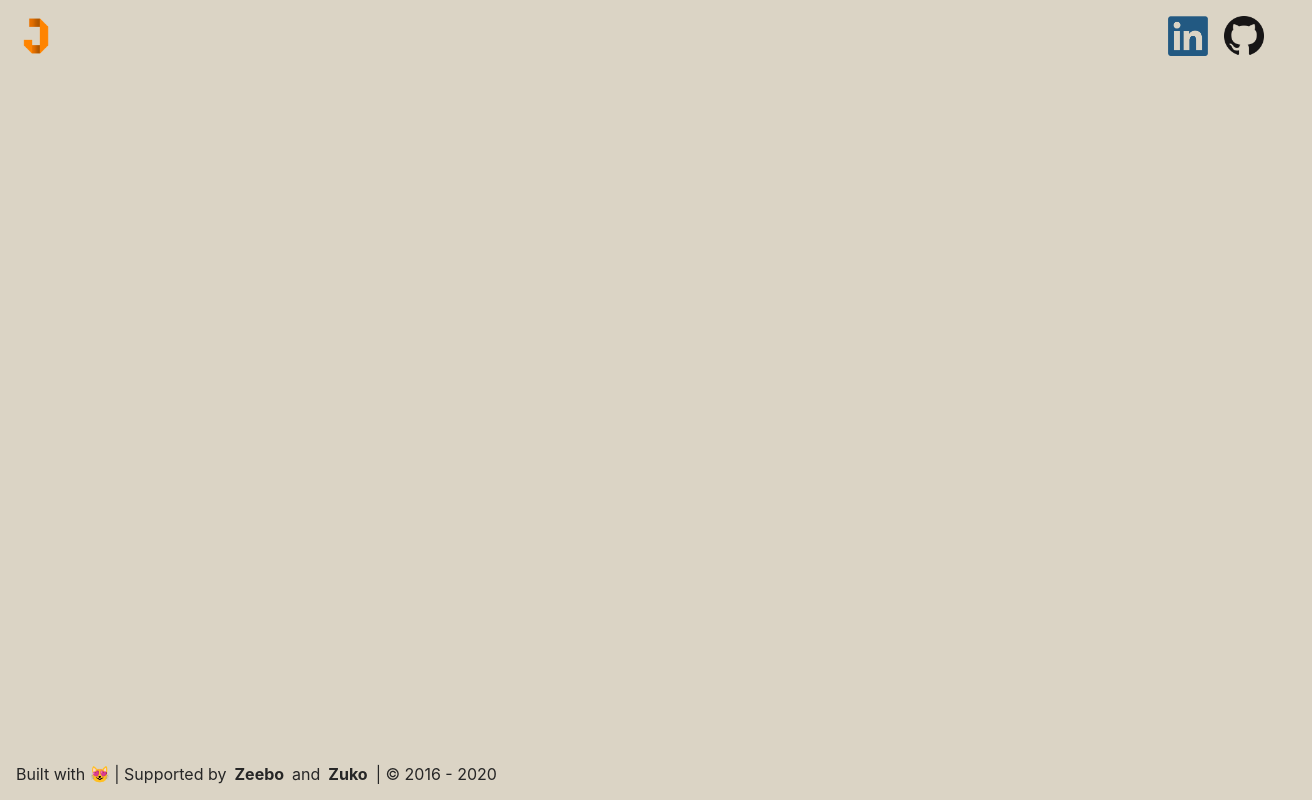
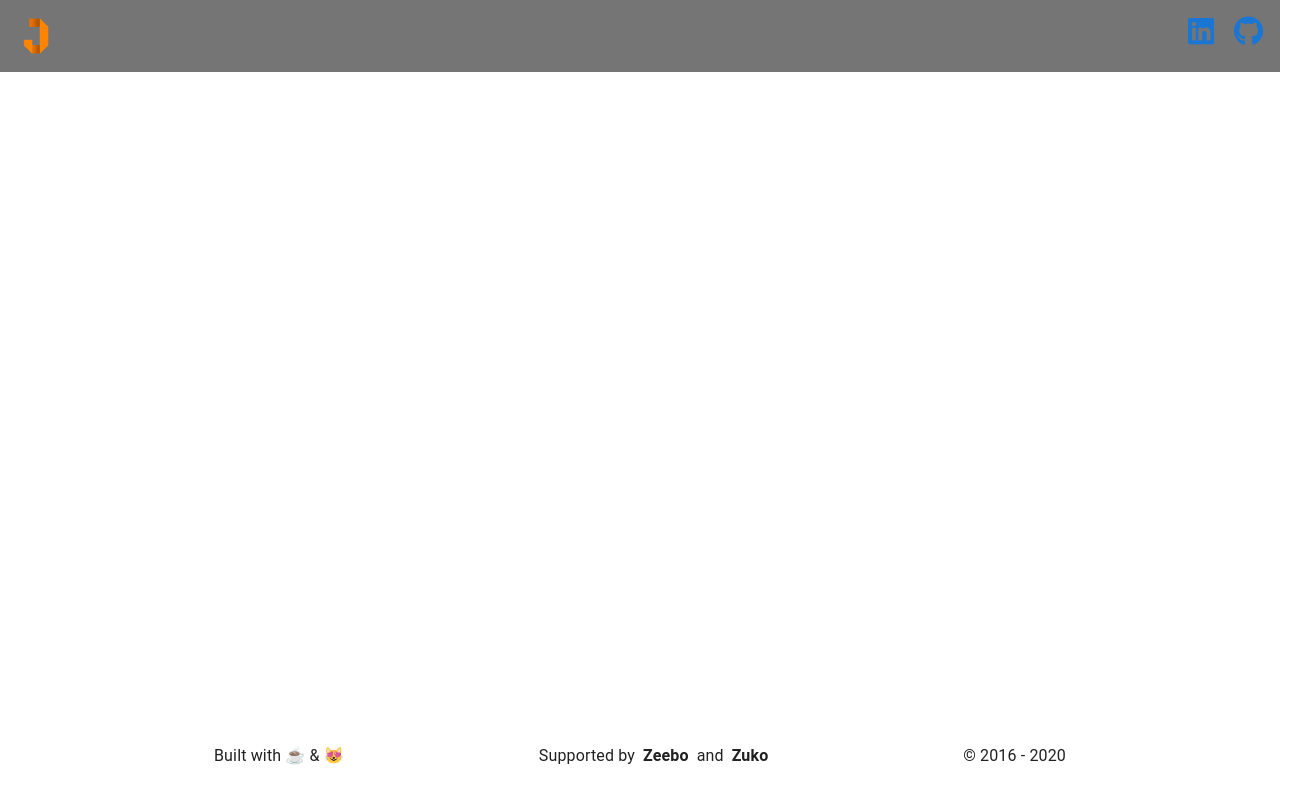
Before and after one commit to jwu910/joshuawudotme, a React (Create React App) app: page /projects in a window 1280 px wide. Shown: the whole page, 1312 px wide, since content can reach past the window. Built offline with nearby package versions, Linux system fonts and the light colour scheme.

Commit message:
chore: Add footer, logos

```diff
--- a/src/App.scss
+++ /dev/null
@@ -1,4 +0,0 @@
-.App {
-  text-align: center;
-  height: 100%;
-}
--- a/src/App.tsx
+++ b/src/App.tsx
@@ -1,8 +1,13 @@
-import { Stack } from "@mui/material";
+import {
+  Container,
+  CssBaseline,
+  Stack,
+  useMediaQuery,
+} from "@mui/material";
 import CircularProgress from "@mui/material/CircularProgress";
+import { createTheme, ThemeProvider } from "@mui/material/styles";
 import React, { Suspense } from "react";
 import { BrowserRouter as Router, Route, Routes } from "react-router-dom";
-import "./App.scss";
 import Footer from "./components/Footer";
 import Navbar from "./components/Navbar";
 
@@ -15,16 +20,31 @@
 */
 
 function App() {
-  // TODO: create theme
+  const prefersDarkMode = useMediaQuery("(prefers-color-scheme: dark)");
+
+  const theme = React.useMemo(
+    () =>
+      createTheme({
+        palette: {
+          mode: prefersDarkMode ? "dark" : "light",
+          contrastThreshold: 3,
+        },
+      }),
+    [prefersDarkMode]
+  );
 
   return (
+    <>
+      <ThemeProvider theme={theme}>
+        <CssBaseline enableColorScheme />
         <Router>
+          <Navbar />
+          <Container maxWidth="md">
             <Stack
-        sx={{ m: "auto", height: "100vh" }}
+              sx={{ pt: 12, height: "calc(100vh - 56px)" }}
               spacing={2}
               justifyContent="space-between"
             >
-        <Navbar />
               <Routes>
                 <Route
                   path="/"
@@ -43,9 +63,12 @@
                   }
                 />
               </Routes>
+            </Stack>
             <Footer />
-      </Stack>
+          </Container>
         </Router>
+      </ThemeProvider>
+    </>
   );
 }
 
--- a/src/components/Footer.tsx
+++ b/src/components/Footer.tsx
@@ -1,4 +1,4 @@
-import { Box, Stack } from "@mui/material";
+import { Box, Container, Stack, Typography } from "@mui/material";
 import { createContext, useState } from "react";
 import { ZeeboPopup } from "../components/ZeeboPopup";
 
@@ -52,37 +52,30 @@
 const Footer = () => {
   return (
     <FooterContextProvider>
-      <Box
-        sx={{
-          backgroundColor: "transparent",
-          bottom: 0,
-          display: "flex",
-          left: 0,
-          p: 2,
-          position: "relative",
-          width: "100vw",
-          zIndex: 1001,
-        }}
-      >
+      <Container disableGutters sx={{ zIndex: 1001 }}>
         <ZeeboPopup />
         <Stack
-          sx={{ width: "100%", display: "flex" }}
-          spacing={2}
-          direction="row"
+          direction={{ xs: "column", md: "row" }}
+          justifyContent="space-between"
         >
-          <Box sx={{ m: "auto", display: "flex" }}>
-            Built with 😻 | Supported by
+          <Typography textAlign={{ xs: "right" }}>
+            Built with ☕ &amp; 😻
+          </Typography>
+          <Typography textAlign={{ xs: "right" }}>
+            Supported by
             <Box component="strong" sx={{ px: 1 }}>
               Zeebo
             </Box>
-            and{" "}
-            <Box component="strong" sx={{ px: 1 }}>
+            and
+            <Box component="strong" sx={{ pl: 1 }}>
               Zuko
-            </Box>{" "}
-            | &copy; 2016 - {new Date().getFullYear()}
-          </Box>
+            </Box>
+          </Typography>
+          <Typography textAlign={{ xs: "right" }}>
+            &copy; 2016 - {new Date().getFullYear()}
+          </Typography>
         </Stack>
-      </Box>
+      </Container>
     </FooterContextProvider>
   );
 };
--- a/src/components/Navbar.tsx
+++ b/src/components/Navbar.tsx
@@ -1,10 +1,9 @@
-import { Box, Link, Stack } from "@mui/material";
-import githubLogo from "../assets/github.png";
-import linkedInLogo from "../assets/linkedin.png";
+import { Box, Link, Stack, useTheme } from "@mui/material";
 import logo from "../assets/wu_logo.png";
 // import { Link as RouterLink, matchPath, useLocation } from "react-router-dom";
 
 const Navbar = () => {
+  const theme = useTheme();
   // const useRouteMatch = (patterns: readonly string[]) => {
   //   const { pathname } = useLocation();
 
@@ -23,7 +22,19 @@
   // const currentTab = routeMatch?.pattern?.path;
 
   return (
-    <Box component="header" sx={{ display: "flex", height: "auto", p: 2 }}>
+    <Box
+      component="header"
+      sx={{
+        display: "flex",
+        height: "auto",
+        p: 2,
+        left: 0,
+        top: 0,
+        position: "fixed",
+        width: "100vw",
+        backgroundColor: theme.palette.grey[600],
+      }}
+    >
       <img src={logo} height="40" alt="logo" />
 
       {/* <Tabs sx={{ ml: 2 }} value={currentTab}>
@@ -44,7 +55,7 @@
 
       <Stack
         direction="row"
-        sx={{ ml: "auto", verticalAlign: "middle" }}
+        sx={{ ml: "auto", verticalAlign: "middle", display: "flex" }}
         spacing={2}
       >
         <Link
@@ -53,8 +64,21 @@
           rel="noopener noreferrer"
           target="_blank"
           title="LinkedIn"
+          sx={{
+            height: "30px",
+            width: "30px",
+            m: 0,
+            display: "flex",
+            verticalAlign: "middle",
+          }}
         >
-          <img height="40" src={linkedInLogo} alt="LinkedIn company logo" />
+          <svg
+            xmlns="http://www.w3.org/2000/svg"
+            viewBox="0 0 448 512"
+            fill={theme.palette.primary.main}
+          >
+            <path d="M416 32H31.9C14.3 32 0 46.5 0 64.3v383.4C0 465.5 14.3 480 31.9 480H416c17.6 0 32-14.5 32-32.3V64.3c0-17.8-14.4-32.3-32-32.3zM135.4 416H69V202.2h66.5V416zm-33.2-243c-21.3 0-38.5-17.3-38.5-38.5S80.9 96 102.2 96c21.2 0 38.5 17.3 38.5 38.5 0 21.3-17.2 38.5-38.5 38.5zm282.1 243h-66.4V312c0-24.8-.5-56.7-34.5-56.7-34.6 0-39.9 27-39.9 54.9V416h-66.4V202.2h63.7v29.2h.9c8.9-16.8 30.6-34.5 62.9-34.5 67.2 0 79.7 44.3 79.7 101.9V416z" />
+          </svg>{" "}
         </Link>
 
         <Link
@@ -63,8 +87,21 @@
           rel="noopener noreferrer"
           target="_blank"
           title="Github"
+          sx={{
+            height: "30px",
+            width: "30px",
+            m: 0,
+            display: "flex",
+            verticalAlign: "middle",
+          }}
         >
-          <img height="40" src={githubLogo} alt="LinkedIn company logo" />
+          <svg
+            xmlns="http://www.w3.org/2000/svg"
+            viewBox="0 0 496 512"
+            fill={theme.palette.primary.main}
+          >
+            <path d="M165.9 397.4c0 2-2.3 3.6-5.2 3.6-3.3.3-5.6-1.3-5.6-3.6 0-2 2.3-3.6 5.2-3.6 3-.3 5.6 1.3 5.6 3.6zm-31.1-4.5c-.7 2 1.3 4.3 4.3 4.9 2.6 1 5.6 0 6.2-2s-1.3-4.3-4.3-5.2c-2.6-.7-5.5.3-6.2 2.3zm44.2-1.7c-2.9.7-4.9 2.6-4.6 4.9.3 2 2.9 3.3 5.9 2.6 2.9-.7 4.9-2.6 4.6-4.6-.3-1.9-3-3.2-5.9-2.9zM244.8 8C106.1 8 0 113.3 0 252c0 110.9 69.8 205.8 169.5 239.2 12.8 2.3 17.3-5.6 17.3-12.1 0-6.2-.3-40.4-.3-61.4 0 0-70 15-84.7-29.8 0 0-11.4-29.1-27.8-36.6 0 0-22.9-15.7 1.6-15.4 0 0 24.9 2 38.6 25.8 21.9 38.6 58.6 27.5 72.9 20.9 2.3-16 8.8-27.1 16-33.7-55.9-6.2-112.3-14.3-112.3-110.5 0-27.5 7.6-41.3 23.6-58.9-2.6-6.5-11.1-33.3 2.6-67.9 20.9-6.5 69 27 69 27 20-5.6 41.5-8.5 62.8-8.5s42.8 2.9 62.8 8.5c0 0 48.1-33.6 69-27 13.7 34.7 5.2 61.4 2.6 67.9 16 17.7 25.8 31.5 25.8 58.9 0 96.5-58.9 104.2-114.8 110.5 9.2 7.9 17 22.9 17 46.4 0 33.7-.3 75.4-.3 83.6 0 6.5 4.6 14.4 17.3 12.1C428.2 457.8 496 362.9 496 252 496 113.3 383.5 8 244.8 8zM97.2 352.9c-1.3 1-1 3.3.7 5.2 1.6 1.6 3.9 2.3 5.2 1 1.3-1 1-3.3-.7-5.2-1.6-1.6-3.9-2.3-5.2-1zm-10.8-8.1c-.7 1.3.3 2.9 2.3 3.9 1.6 1 3.6.7 4.3-.7.7-1.3-.3-2.9-2.3-3.9-2-.6-3.6-.3-4.3.7zm32.4 35.6c-1.6 1.3-1 4.3 1.3 6.2 2.3 2.3 5.2 2.6 6.5 1 1.3-1.3.7-4.3-1.3-6.2-2.2-2.3-5.2-2.6-6.5-1zm-11.4-14.7c-1.6 1-1.6 3.6 0 5.9 1.6 2.3 4.3 3.3 5.6 2.3 1.6-1.3 1.6-3.9 0-6.2-1.4-2.3-4-3.3-5.6-2z" />
+          </svg>
         </Link>
       </Stack>
     </Box>
--- a/src/components/ZeeboPopup/ZeeboPopup.tsx
+++ b/src/components/ZeeboPopup/ZeeboPopup.tsx
@@ -37,10 +37,11 @@
         sx={{
           bottom: footerContext.zeebo,
           height: "100px",
+          left: 0,
           position: "fixed",
+          transition: "bottom 1s ease-in-out",
           width: "100px",
           zIndex: 100,
-          transition: "bottom 1s ease-in-out",
         }}
       />
     </>
--- a/src/index.scss
+++ /dev/null
@@ -1,16 +0,0 @@
-body {
-  background-color: #dbd4c5;
-  color: rgb(38, 38, 38);
-  margin: 0;
-  font-family: -apple-system, BlinkMacSystemFont, "Segoe UI", "Roboto", "Oxygen",
-    "Ubuntu", "Cantarell", "Fira Sans", "Droid Sans", "Helvetica Neue",
-    sans-serif;
-  -webkit-font-smoothing: antialiased;
-  -moz-osx-font-smoothing: grayscale;
-  min-height: 100vh;
-}
-
-code {
-  font-family: source-code-pro, Menlo, Monaco, Consolas, "Courier New",
-    monospace;
-}
--- a/src/index.tsx
+++ b/src/index.tsx
@@ -1,8 +1,8 @@
 import React from "react";
 import ReactDOM from "react-dom/client";
-import "./index.scss";
 import App from "./App";
 import reportWebVitals from "./reportWebVitals";
+declare module '@mui/material/styles/createPalette'
 
 const root = ReactDOM.createRoot(
   document.getElementById("root") as HTMLElement
```
Also changed, not shown: src/assets/github.png (deleted), src/assets/linkedin.png (deleted). Lines whose indentation alone changed are shown as unchanged.
